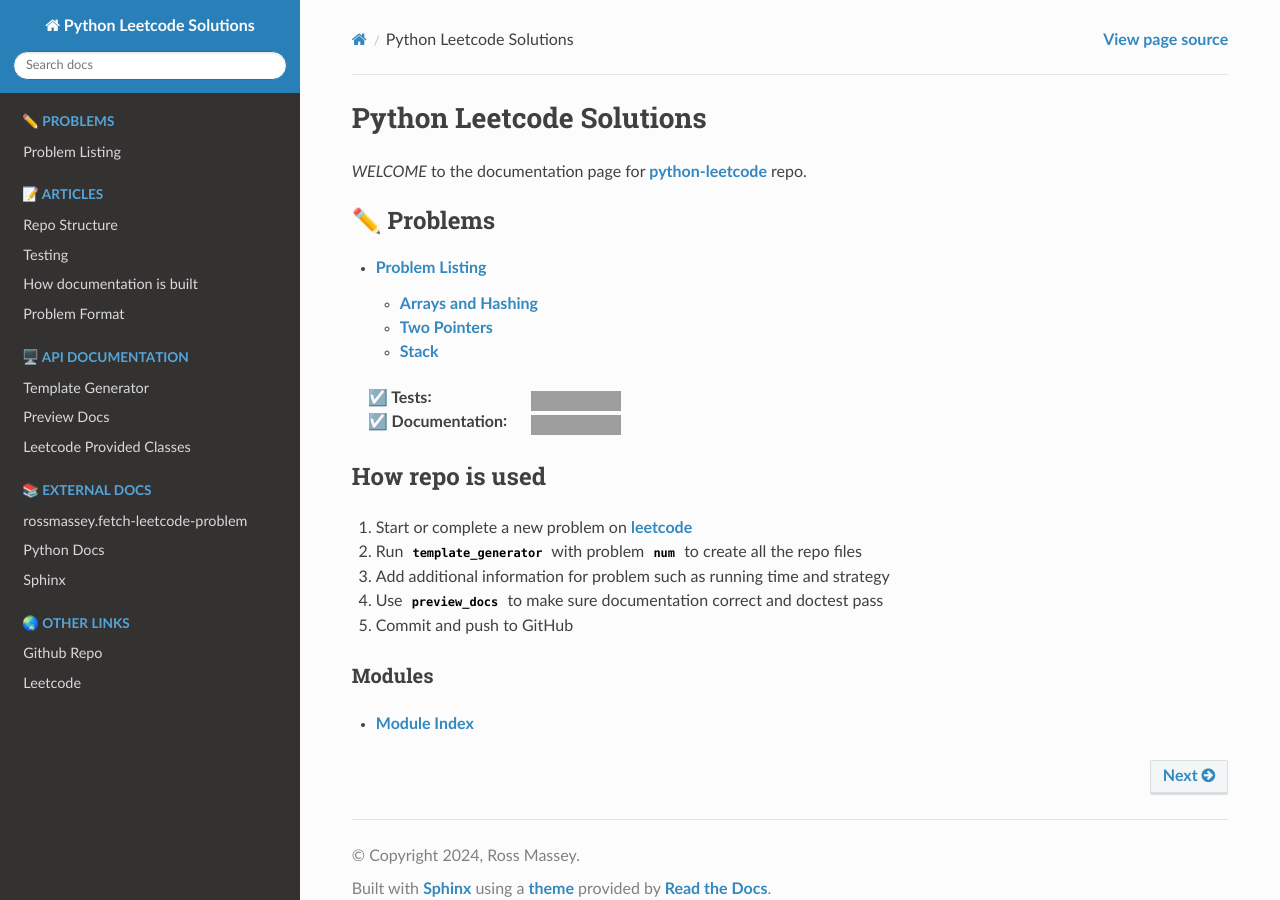
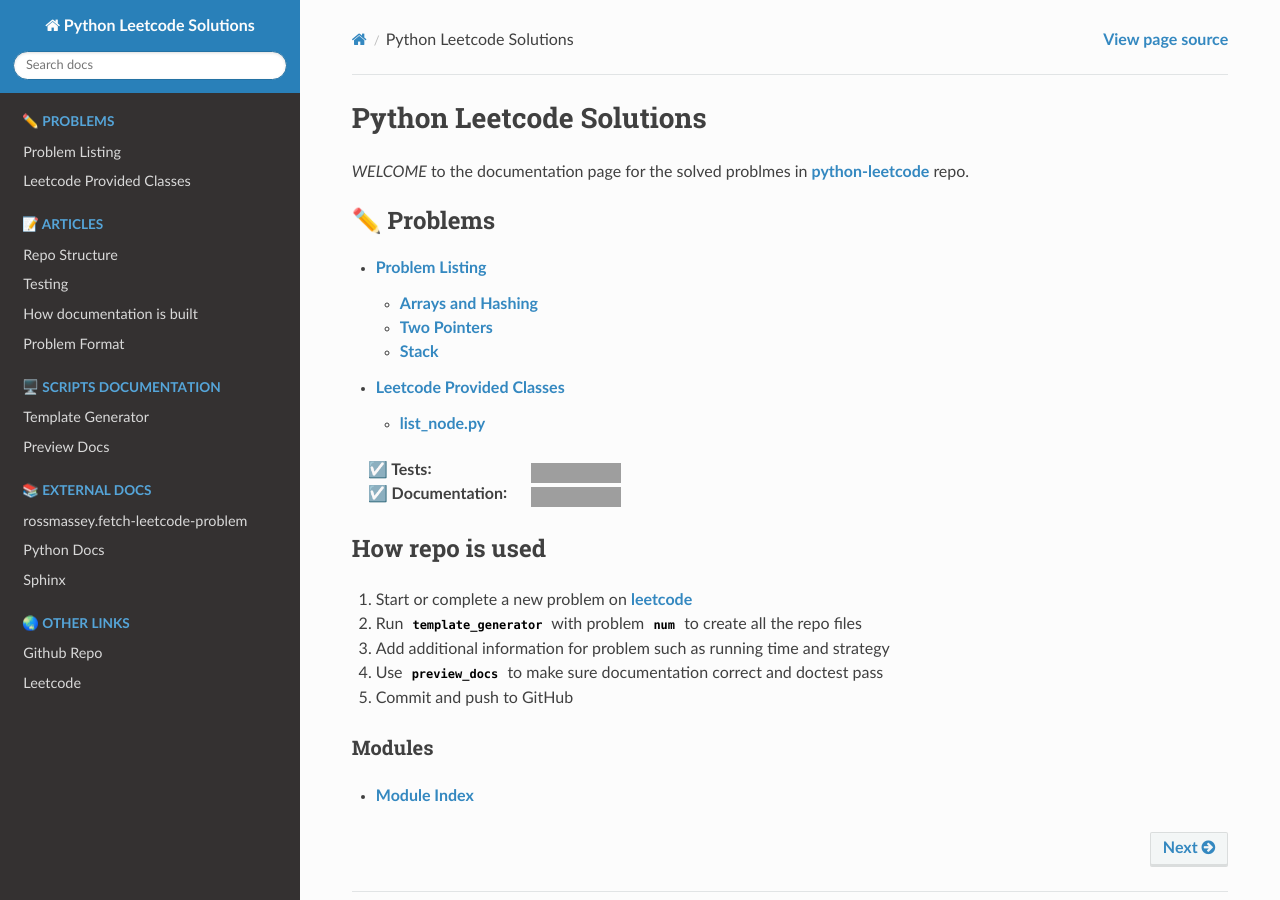
Before and after one commit to rossmassey/python-leetcode, a Sphinx documentation site: the page built from docs/source/index.rst, in a window 1280 px wide and 900 px high. Built offline with Sphinx 7.4.7 and the Read the Docs theme 2.0.0, drawn with Linux system fonts in a browser that asks for light colours; grey boxes are pictures that could not be loaded.

Commit message:
change sidebar order

```diff
--- a/docs/source/index.rst
+++ b/docs/source/index.rst
@@ -10,13 +10,14 @@
 .. _python-leetcode: https://github.com/rossmassey/python-leetcode
 .. _leetcode: https://leetcode.com/
 
-*WELCOME* to the documentation page for `python-leetcode`_ repo.
+*WELCOME* to the documentation page for the solved problmes in `python-leetcode`_ repo.
 
 .. toctree::
-   :maxdepth: 3
+   :maxdepth: 2
    :caption: ✏️ Problems
 
    neetcode
+   leetcode_classes
 
 :☑️ Tests:
     .. image:: https://github.com/rossmassey/python-leetcode/actions/workflows/doctest.yml/badge.svg
@@ -51,11 +52,11 @@
 .. toctree::
    :maxdepth: 2
    :hidden:
-   :caption: 🖥️ API Documentation
+   :caption: 🖥️ Scripts Documentation
 
    template_generator_documentation
    preview_docs_documentation
-   leetcode_classes
+
 
 
 .. toctree::
```
